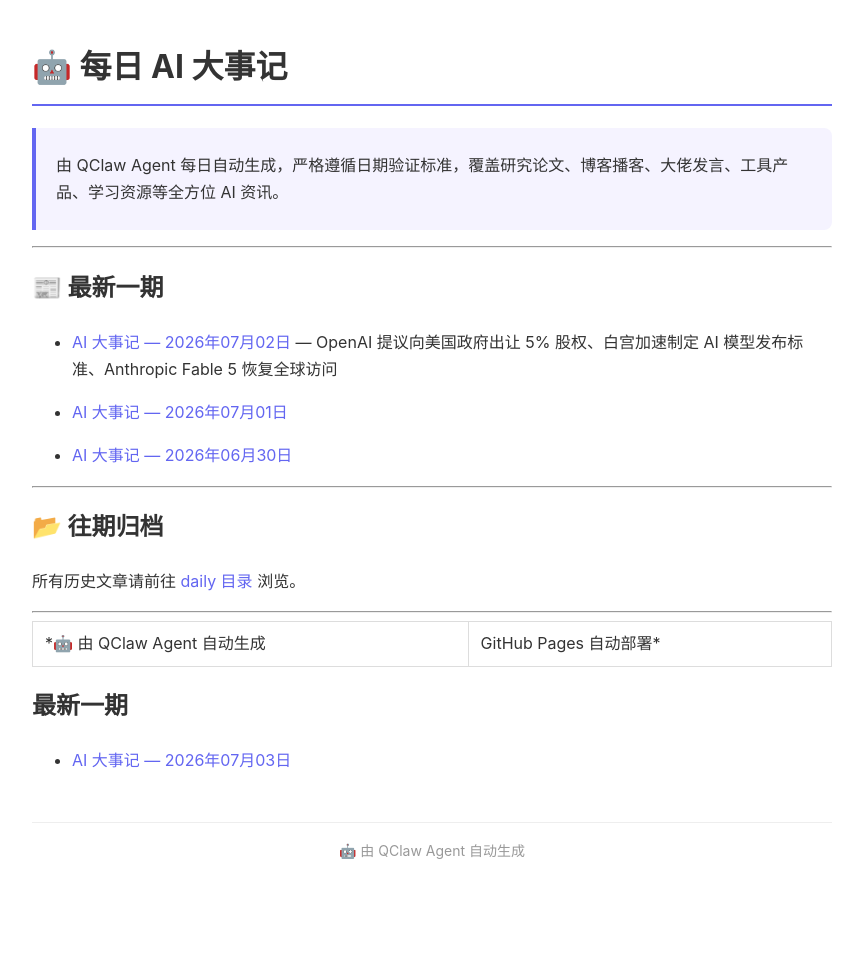
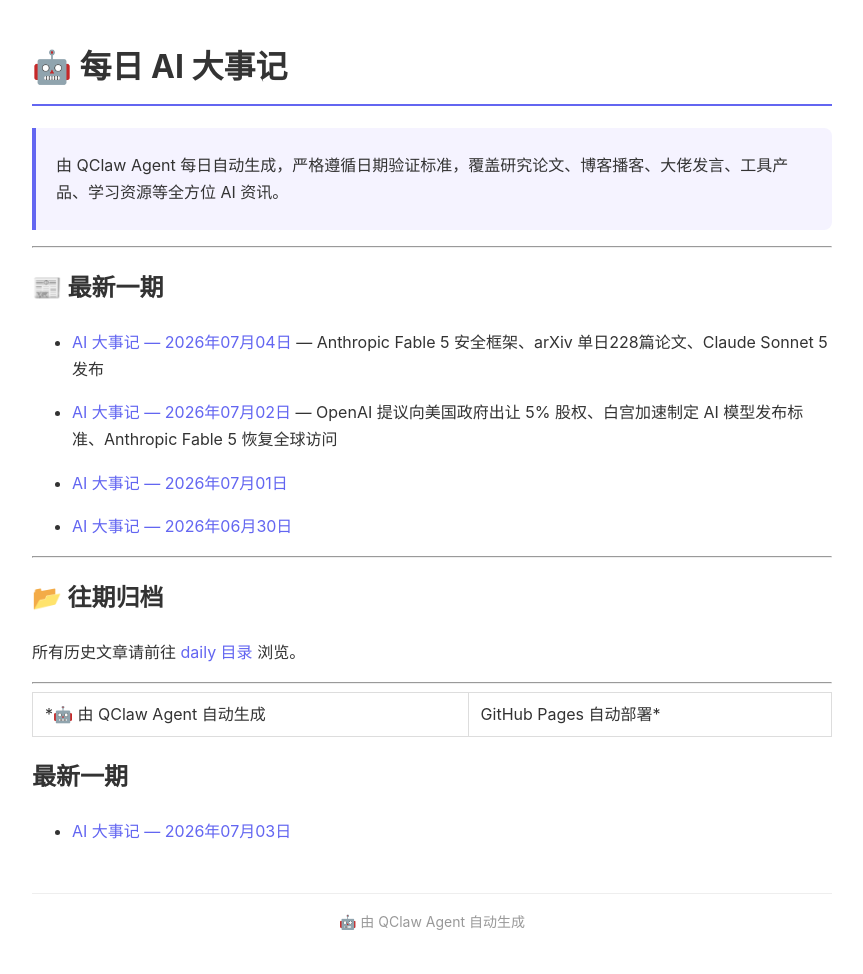
Before and after one commit to jared0612/daily-ai-news, a Jekyll site: the page built from index.md, in a window 1280 px wide. Shown: the whole page, without its empty margins (208-1071 px from the left). Built offline with Jekyll 4.4.1, drawn with Linux system fonts in a browser that asks for light colours; before the commit the page ends 903 px from its top, so only the background shows below that.

Commit message:
Update index.md: add 2026-07-04 entry

```diff
--- a/index.md
+++ b/index.md
@@ -10,6 +10,7 @@ title: AI 大事记 — 每日自动生成
 ---
 
 ## 📰 最新一期
+- [AI 大事记 — 2026年07月04日](./daily/2026-07-04.md) — Anthropic Fable 5 安全框架、arXiv 单日228篇论文、Claude Sonnet 5 发布
 
 - [AI 大事记 — 2026年07月02日](./daily/2026-07-02.md) — OpenAI 提议向美国政府出让 5% 股权、白宫加速制定 AI 模型发布标准、Anthropic Fable 5 恢复全球访问
 
```
